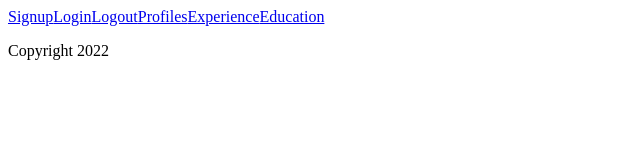
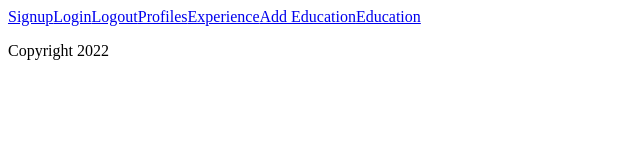
Before and after one commit to masonishee/linkedin-clone-frontend, a React (Vite) app: page / in a window 1280 px wide. Shown: the top 160 px of the page, without its empty margins (0-640 px from the left). Built offline with nearby package versions, Linux system fonts and the light colour scheme; no server answers.

Commit message:
Add education index

```diff
--- a/src/Content.jsx
+++ b/src/Content.jsx
@@ -11,12 +11,21 @@ import { useState, useEffect } from "react";
 
 export function Content() {
   const [profiles, setProfiles] = useState([]);
+  const [educations, setEducations] = useState([]);
 
   const handleIndexProfiles = () => {
     console.log("handleIndexProfiles");
     axios.get("http://localhost:3000/profiles.json").then((response) => {
       console.log(response.data);
       setProfiles(response.data);
+    });
+  };
+
+  const handleIndexEducations = () => {
+    console.log("handleIndexEducations");
+    axios.get("http://localhost:3000/educations.json").then((response) => {
+      console.log(response.data);
+      setEducations(response.data);
     });
   };
 
@@ -28,6 +37,7 @@ export function Content() {
     });
   };
   useEffect(handleIndexProfiles, []);
+  useEffect(handleIndexEducations, []);
   return (
     <div>
       <Routes>
@@ -36,7 +46,7 @@ export function Content() {
         <Route path="/logout" element={<LogoutLink />} />
         <Route path="/experiencenew" element={<ExperienceNew />} />
         <Route path="/profileindex" element={<ProfileIndex profiles={profiles} />} />
-        <Route path="/educationindex" element={<EducationIndex />} />
+        <Route path="/educationindex" element={<EducationIndex educations={educations} />} />
         <Route path="/educationnew" element={<EducationNew onCreateEducation={handleCreateEducation} />} />
       </Routes>
     </div>
--- a/src/EducationIndex.jsx
+++ b/src/EducationIndex.jsx
@@ -2,7 +2,7 @@ export function EducationIndex(props) {
   return (
     <div>
       <h1>Education</h1>
-      {props.education.map((education) => (
+      {props.educations.map((education) => (
         <div key={education.id}>
           <p>Start date: {education.start_date}</p>
           <p>End date: {education.end_date}</p>
--- a/src/Header.jsx
+++ b/src/Header.jsx
@@ -9,7 +9,8 @@ export function Header() {
         <Link to="/logout">Logout</Link>
         <Link to="/profileindex">Profiles</Link>
         <Link to="/experiencenew">Experience</Link>
-        <Link to="/educationnew">Education</Link>
+        <Link to="/educationnew">Add Education</Link>
+        <Link to="/educationindex">Education</Link>
       </nav>
     </header>
   );
```
